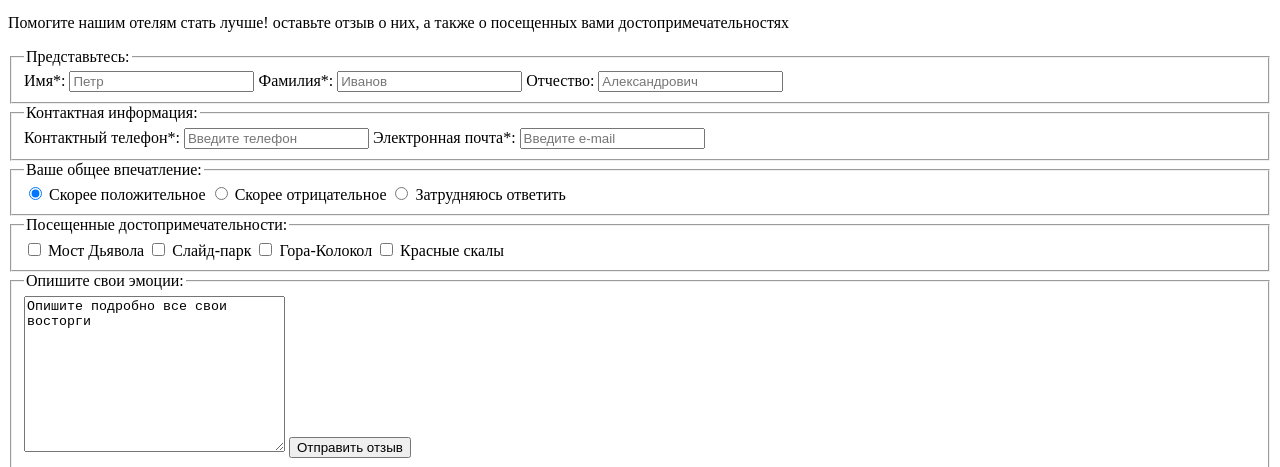
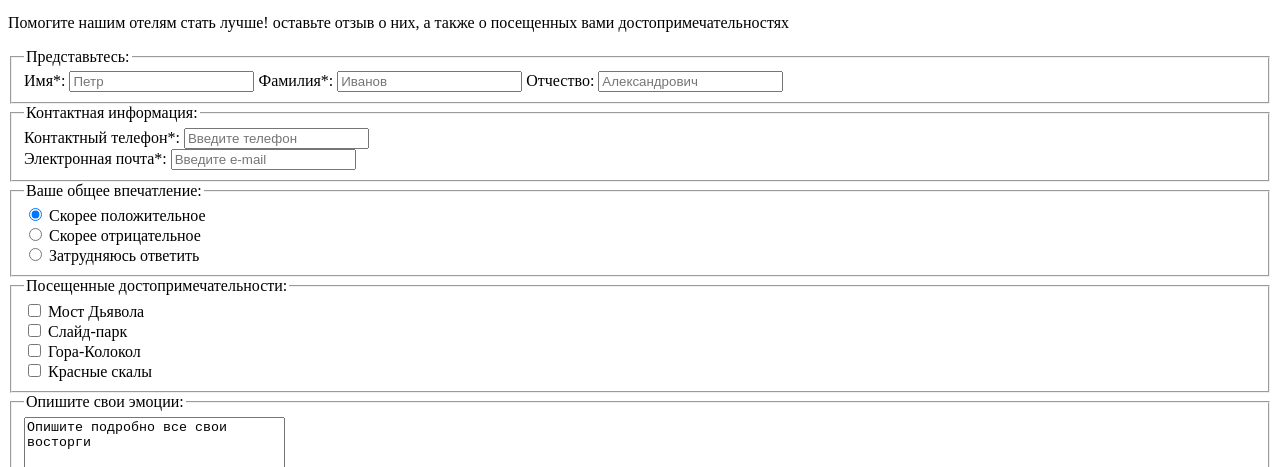
Before and after one commit to Marka-Ragnos/Sedona, a website: page source/form.html in a window 1280 px wide. Shown: the part 320-787 px from the top of the page. Drawn offline with Linux system fonts and the light colour scheme.

Commit message:
надо посмотреть в form.html на врапперы

```diff
--- a/source/form.html
+++ b/source/form.html
@@ -65,38 +65,52 @@
             </fieldset>
             <fieldset class="form__item">
                <legend class="form__title">Контактная информация:</legend>
+               <div class="form__input-wrapper">
                   <label class="form__label" for="tel">
                      <span class="form__caption">Контактный телефон*:</span>
-                  <span class="form__input-wrapper">
                      <input class="form__input" id="tel" type="tel" name="tel" placeholder="Введите телефон" required>
-                  </span>
                   </label>
+               </div>
+               <div class="form__input-wrapper">
                   <label class="form__label" for="email">
                      <span class="form__caption">Электронная почта*:</span>
-                  <span class="form__input-wrapper">
                      <input class="form__input" id="email" type="email" name="email" placeholder="Введите e-mail" required>
-                  </span>
                   </label>
+               </div>
             </fieldset>
             <fieldset class="form__item">
                <legend class="form__title">Ваше общее впечатление:</legend>
+               <div class="form__wrapper">
                   <input class="form__input" id="good" type="radio" name="impression" value="good" checked>
                   <label class="form__label" for="good">Скорее положительное</label>
+               </div>
+               <div class="form__wrapper">
                   <input class="form__input" id="bad" type="radio" name="impression" value="bad">
                   <label class="form__label" for="bad">Скорее отрицательное</label>
+               </div>
+               <div class="form__wrapper">
                   <input class="form__input" id="dunno" type="radio" name="impression" value="dunno">
                   <label class="form__label" for="dunno">Затрудняюсь ответить</label>
+               </div>
             </fieldset>
             <fieldset class="form__item">
                <legend class="form__title">Посещенные достопримечательности:</legend>
+               <div class="form__wrapper">
                   <input class="form__input" id="devil" type="checkbox" name="devil" value="visit">
                   <label class="form__label" for="devil">Мост Дьявола</label>
+               </div>
+               <div class="form__wrapper">
                   <input class="form__input" id="slide" type="checkbox" name="slide" value="visit">
                   <label class="form__label" for="slide">Слайд-парк</label>
+               </div>
+               <div class="form__wrapper">
                   <input class="form__input" id="bell-mountain" type="checkbox" name="bell-mountain" value="visit">
                   <label class="form__label" for="bell-mountain">Гора-Колокол</label>
+               </div>
+               <div class="form__wrapper">
                   <input class="form__input" id="red-rocks" type="checkbox" name="red-rocks" value="visit">
                   <label class="form__label" for="red-rocks">Красные скалы</label>
+               </div>
             </fieldset>
             <fieldset class="form__item">
                <legend class="form__title">Опишите свои эмоции:</legend>
```
Also changed, not shown: source/index.html (+3 -3 lines). Lines whose indentation alone changed are shown as unchanged.
